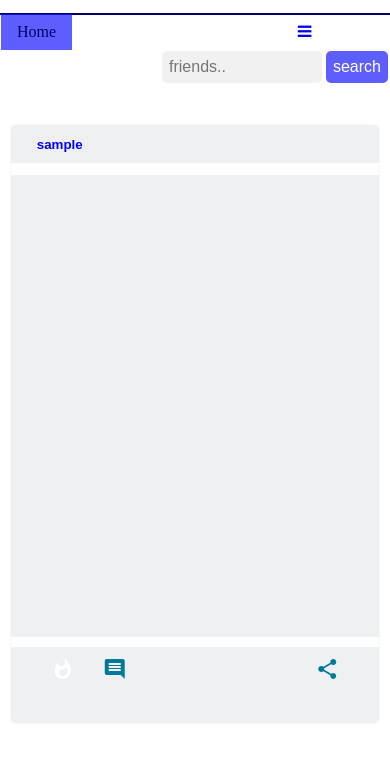
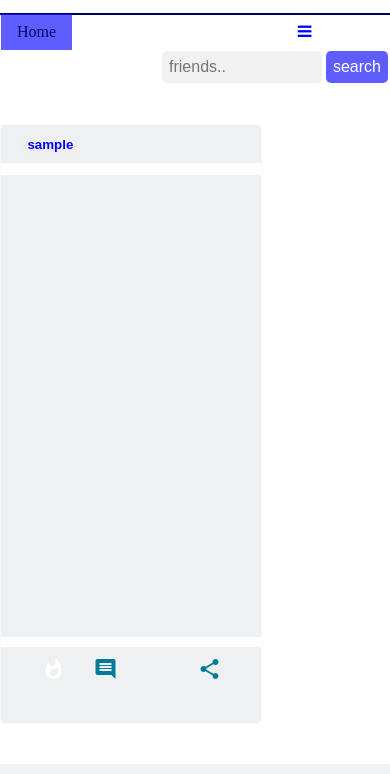
Before and after one commit to ankitkataria7890/indite, a PHP site: page /ankit/ in a window 390 px wide. Shown: the part 135-909 px from the top of the page. Run offline with PHP 8.4, Linux system fonts and the light colour scheme; the visitor is signed in with stand-in values (Sample User, id 1); tables that the repository leaves empty or names only in its code hold one stand-in row (values such as "Sample post"); data that the repository does not hold is empty; a stand-in replaces the project's code that opens the database connection; some libraries are stand-ins or nearby versions; some web fonts are replaced.

Commit message:
Update index.css

```diff
--- a/css/index.css
+++ b/css/index.css
@@ -424,8 +424,8 @@ padding-left:unset;
 }
 .column.middle{
 max-width:unset;
-width:-webkit-fill-available;
-margin:2.5%;
+
+margin:0.1%;
 margin-top:10%;}
 .footer{
 padding-left:20px;
```
